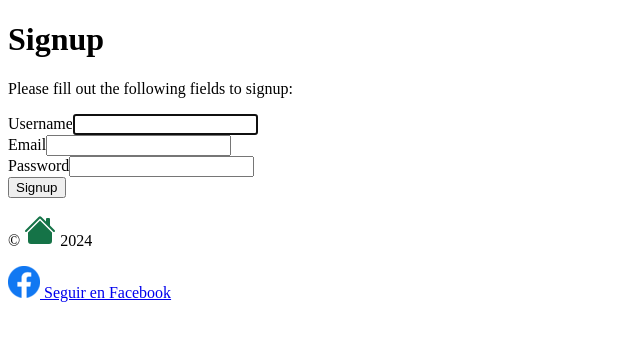
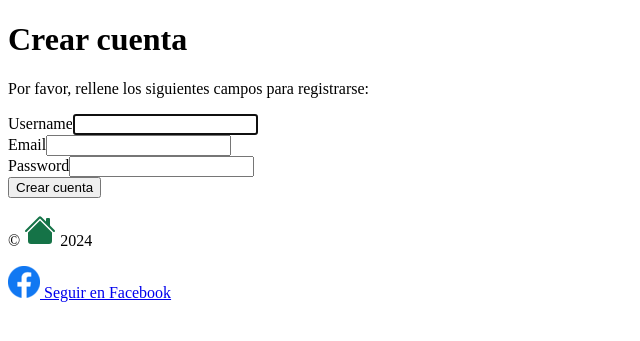
Before and after one commit to EdgarDev2/HortaWatch, a Yii app: template frontend/views/site/signup.php in a window 1280 px wide. Shown: the part 26-367 px from the top of the page, without its empty margins (0-640 px from the left). Run offline with PHP 8.4 and a stand-in for Yii, Linux system fonts and the light colour scheme; the template is opened without the code that fills it, so the values that code supplies are empty; form fields are guessed from the names that the template uses; some libraries are stand-ins or nearby versions.

Commit message:
Ajustes a site signup o crear cuenta

```diff
--- a/frontend/views/site/about.php
+++ b/frontend/views/site/about.php
@@ -13,7 +13,7 @@ $this->title = 'About';
             <!-- Imagen que estará arriba en dispositivos móviles -->
             <div class="col-12 col-md-6 d-flex justify-content-center align-items-center order-1 order-md-1">
                 <div class="image position-relative">
-                    <?= Html::img('@web/images/rabano.jpg', ['class' => 'img-fluid rounded', 'alt' => 'Imagen de cilantro, utilizado en el monitoreo de hortalizas.']) ?>
+                    <?= Html::img('@web/images/rabano.jpg', ['class' => 'img-fluid rounded', 'alt' => 'Imagen de rabano, utilizado en acerca de.']) ?>
                 </div>
             </div>
             <!-- Contenedor de texto que estará abajo de la imagen en móviles -->
--- a/frontend/views/site/signup.php
+++ b/frontend/views/site/signup.php
@@ -7,28 +7,23 @@
 use yii\bootstrap5\Html;
 use yii\bootstrap5\ActiveForm;
 
-$this->title = 'Signup';
-$this->params['breadcrumbs'][] = $this->title;
+$this->title = 'Crear cuenta';
+//$this->params['breadcrumbs'][] = $this->title;
 ?>
 <div class="site-signup">
-    <h1><?= Html::encode($this->title) ?></h1>
 
-    <p>Please fill out the following fields to signup:</p>
+    <h1 class="display-5"><?= Html::encode($this->title) ?></h1>
+    <p class="text-muted">Por favor, rellene los siguientes campos para registrarse:</p>
 
     <div class="row">
-        <div class="col-lg-5">
+        <div class="col-md-6 d-flex flex-column justify-content-center p-3">
             <?php $form = ActiveForm::begin(['id' => 'form-signup']); ?>
-
-                <?= $form->field($model, 'username')->textInput(['autofocus' => true]) ?>
-
-                <?= $form->field($model, 'email') ?>
-
-                <?= $form->field($model, 'password')->passwordInput() ?>
-
-                <div class="form-group">
-                    <?= Html::submitButton('Signup', ['class' => 'btn btn-primary', 'name' => 'signup-button']) ?>
-                </div>
-
+            <?= $form->field($model, 'username')->textInput(['autofocus' => true]) ?>
+            <?= $form->field($model, 'email') ?>
+            <?= $form->field($model, 'password')->passwordInput() ?>
+            <div class="form-group">
+                <?= Html::submitButton('Crear cuenta', ['class' => 'btn btn-outline-primary', 'name' => 'signup-button']) ?>
+            </div>
             <?php ActiveForm::end(); ?>
         </div>
     </div>
```
Also changed, not shown: frontend/web/images/planta.jpg (deleted).
